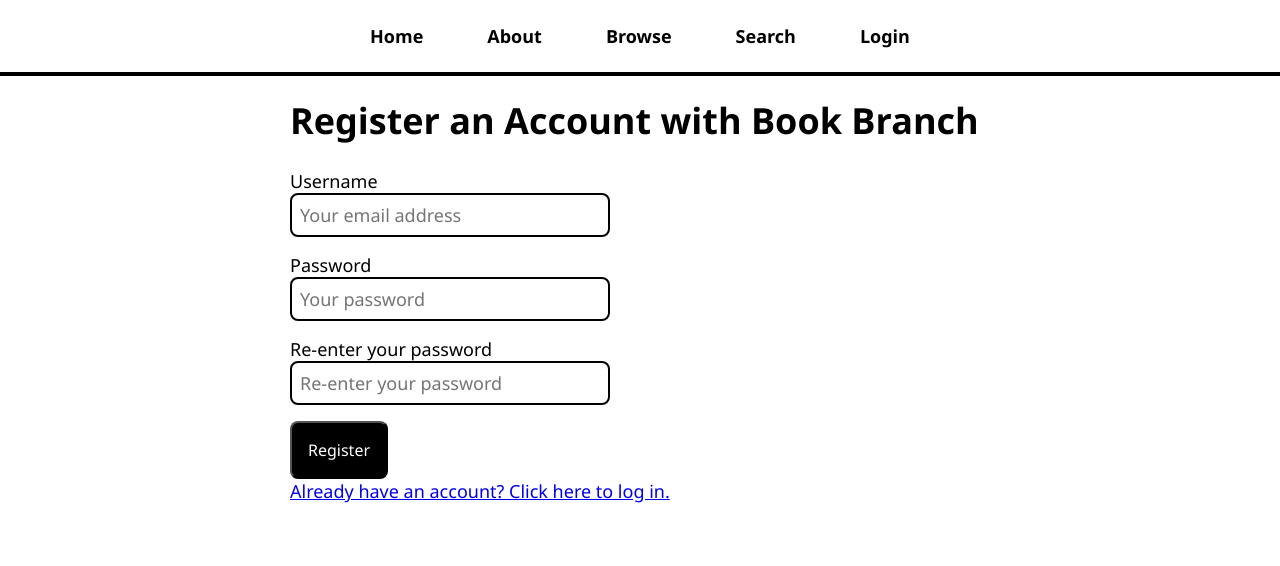
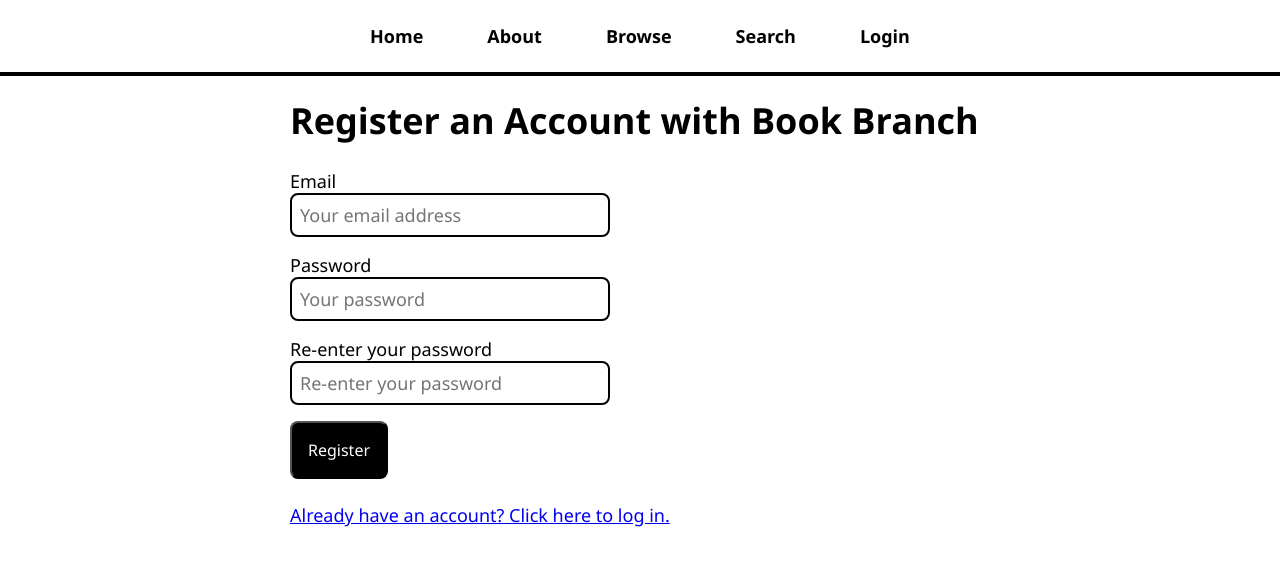
Before and after one commit to mganderson13/book_branch_project, a React (Create React App) app: page /register in a window 1280 px wide. Shown: the top 566 px of the page. Built offline with nearby package versions, Linux system fonts and the light colour scheme.

Commit message:
register requests to database

```diff
--- a/src/pages/Login.js
+++ b/src/pages/Login.js
@@ -22,11 +22,11 @@ const Login = () => {
         <>
         <h1>Login Page</h1>
         {error && <p className="error">{error}</p>}
-        <label for="username">Username</label>
+        <label for="email">Email</label>
         <input
         type="text"
-        id="username"
-        name="username"
+        id="email"
+        name="email"
         placeholder='Your email address'
         value={email}
         onChange={e => setEmail(e.target.value)}
--- a/src/pages/Register.js
+++ b/src/pages/Register.js
@@ -10,28 +10,50 @@ const Register = () => {
 
     const navigate = useNavigate();
 
-    const register = async() => {
-        try{
+    const register = async () => {
+        try {
             if (password !== confirmPassword) {
-                setError('Password and confirm password do not match');
+                setError('Passwords do not match');
                 return;
             }
+
+            // Create user in Firebase Authentication
             await createUserWithEmailAndPassword(getAuth(), email, password);
-            navigate('/home');
+
+            // Send user data to your backend
+            const response = await fetch('http://localhost:8000/api/register', {
+                method: 'POST',
+                headers: {
+                    "Content-Type": "application/json",
+                },
+                body: JSON.stringify({ email, password })
+            });
+
+            if (!response.ok) {
+                throw new Error("Failed to register user");
+            }
+
+            navigate('/login'); // Redirect to login page after successful registration
         } catch (e) {
-            setError(e.message)
+            setError(e.message);
         }
-    }
+    };
+
+    const handleSubmit = async (event) => {
+        event.preventDefault();
+        await register(); // Calls register when the form is submitted
+    };
 
     return (
         <>
         <h1>Register an Account with Book Branch</h1>
         {error && <p className="error">{error}</p>}
-        <label for="username">Username</label>
+        <form onSubmit={handleSubmit}>
+        <label for="email">Email</label>
         <input
         type="text"
-        id="username"
-        name="username"
+        id="email"
+        name="email"
         placeholder='Your email address'
         value={email}
         onChange={e => setEmail(e.target.value)}
@@ -54,9 +76,10 @@ const Register = () => {
         value={confirmPassword}
         onChange={e => setConfirmPassword(e.target.value)}
         />
-        <button onClick={register} >Register</button>
+        <button type="submit">Register</button>
+        </form>
         <br></br>
-        <Link to="/lgoin">Already have an account? Click here to log in.</Link>
+        <Link to="/login">Already have an account? Click here to log in.</Link>
         </>
     );
 }
```
